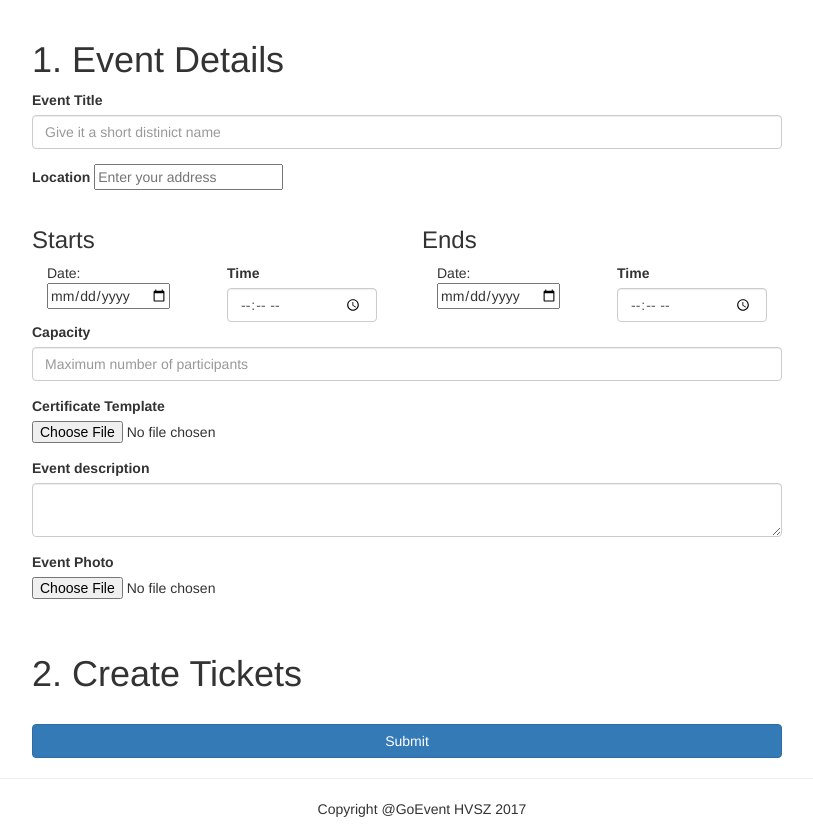
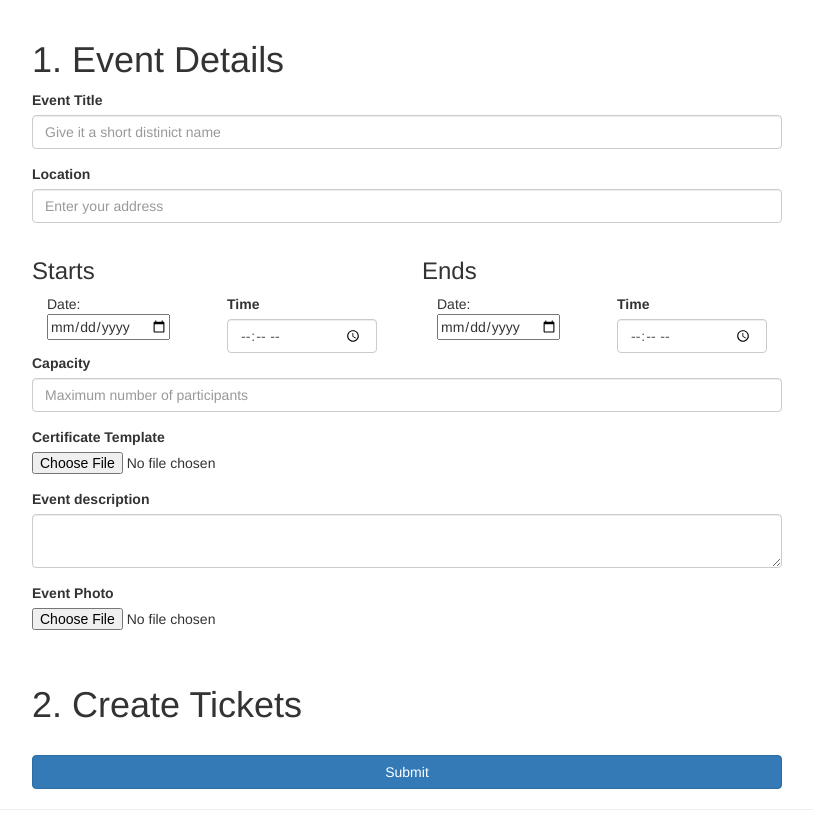
Before and after one commit to vitorizkiimanda/GoEvent, a PHP site: page /GoEvent/pages/create_event in a window 1280 px wide. Shown: the part 52-881 px from the top of the page, without its empty margins (233-1046 px from the left). Run offline with PHP 8.4, Linux system fonts and the light colour scheme; some libraries are stand-ins or nearby versions.

Commit message:
updating

```diff
--- a/pages/create_event/index.php
+++ b/pages/create_event/index.php
@@ -94,7 +94,8 @@
               <label for="exampleInputEmail1">Location</label>
               <!-- <input type="text" name="event_city" class="form-control" id="exampleInputEmail1" placeholder="Search for a venue or address"> -->
               <!-- Google API autocomplete starts -->
-                            <input id="autocomplete" placeholder="Enter your address" onFocus="geolocate()" type="text" name="event_city"></input>
+              <br />
+                            <input id="autocomplete" class="form-control" placeholder="Enter your address" onFocus="geolocate()" type="text" name="event_city"></input>
                                 <script>
                                   var placeSearch, autocomplete;
                                   var componentForm = {
```
